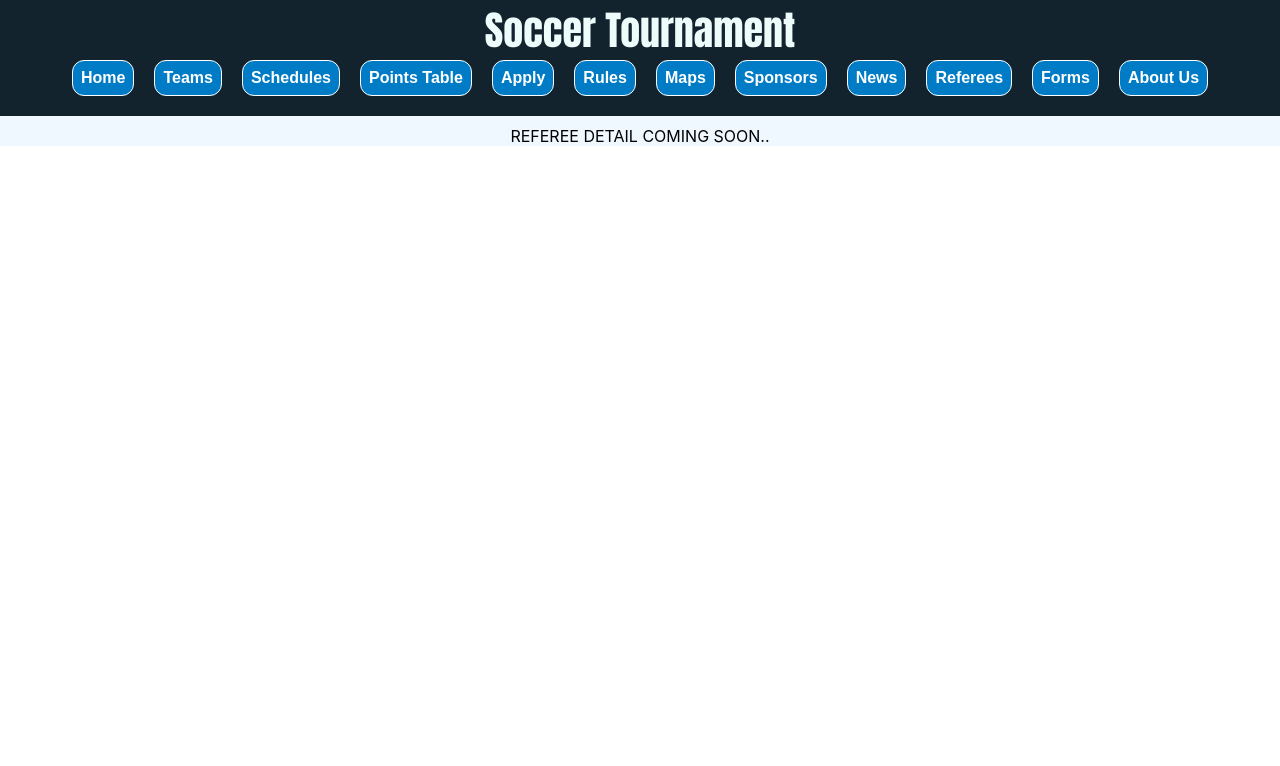
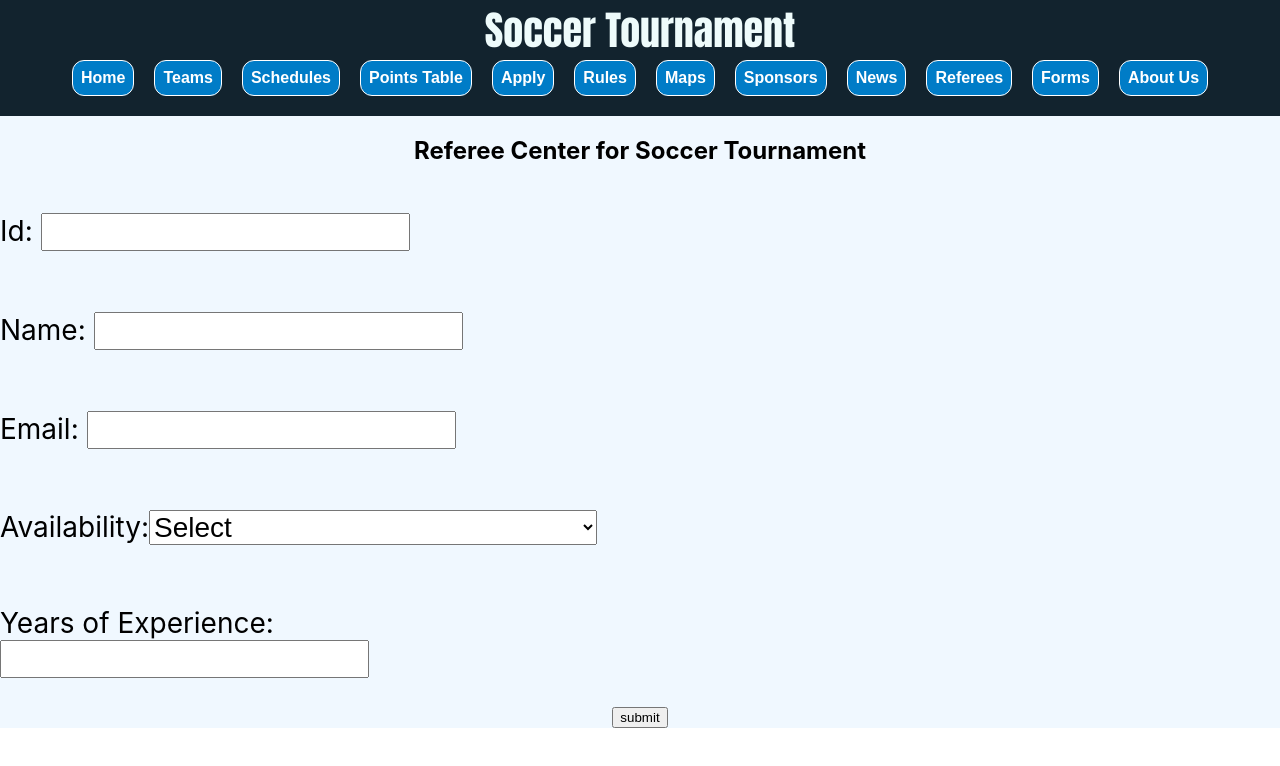
Before and after one commit to darshinshah/SER-515-Group-17, a React (Create React App) app in the folder frontend/: page /referees in a window 1280 px wide. Shown: the top 766 px of the page. Built offline with nearby package versions, Linux system fonts and the light colour scheme.

Commit message:
added form details to register referee

```diff
--- a/frontend/src/App.js
+++ b/frontend/src/App.js
@@ -5,7 +5,7 @@ import { BrowserRouter, Route, Switch } from 'react-router-dom';
 import Navigation from './Components/Navigation';
 import Home from './Components/Home';
 import Teams from './Components/Teams';
-import Referees from './Components/Referees'
+import Referee from './Components/Referees'
 import Admin from './Components/Admin';
 import Sponsors from './Components/Sponsors';
 import News from './Components/News';
@@ -42,7 +42,7 @@ function App() {
              <Route path="/about" component={AboutUs}/>
              <Route path="/admin" component={Admin}/>
              <Route path="/sponsors" component={Sponsors}/>
-             <Route path="/referees" component={Referees}/>
+             <Route path="/referees" component={Referee}/>
              <Route path="/forms" component={Forms}/>
            </Switch>
         </div>
--- a/frontend/src/Components/Referees.css
+++ b/frontend/src/Components/Referees.css
@@ -0,0 +1,20 @@
+.refereedetail {
+}
+.refereepage___content{
+    padding: 5px 10px;
+}
+.refereepage___content label {
+    margin: 10px 0;
+}
+
+.loginform{
+    flex-direction: column;
+    text-align: left;
+    max-width: 50%;
+    font-size: 12px;
+
+}
+
+.applypage__form input, select {
+    width: 48%;
+}
--- a/frontend/src/Components/Referees.js
+++ b/frontend/src/Components/Referees.js
@@ -1,9 +1,75 @@
 import './Referees.css';
-const Referees = () => {
-    return (
-        <div className="refereedetail">
-            REFEREE DETAIL COMING SOON..
+import React from 'react';
+import axios from 'axios';
+
+export class Referee extends React.Component{
+    constructor(props){
+        super(props);
+        this.state={
+            employee:{
+                id:'',
+                name:'',
+                email:'',
+                yearsOfExp:'',
+                availability:''
+            }
+
+        }
+    }
+    changeHandler=e=>{
+        const name=e.target.name;
+        const value = e.target.value;
+        this.setState({employee:{
+            ...this.state.employee,
+            [name]:value
+        }});
+    }
+
+    onCreate=()=>{
+        console.log(this.state.employee.id);
+        console.log(this.state.employee.name);
+        console.log(this.state.employee.email);
+        console.log(this.state.employee.yearsOfExp);
+        console.log(this.state.employee.availability);
+
+    }
+
+    render(){
+        return(
+            <div>
+                <h2>Referee Center for Soccer Tournament</h2>
+                <form className="loginform">
+                    <p>
+                        <label> Id: </label> <input type="text"
+                         name="id" value={this.state.employee.id} onChange={this.changeHandler}></input>
+                    </p>
+                    <p>
+                        <label>  Name: <input type="text"
+                         name="name" value={this.state.employee.name} onChange={this.changeHandler}></input></label>
+                    </p>
+                    <p>
+                        <label> Email: <input type="text"
+                         name="email" value={this.state.employee.email} onChange={this.changeHandler}></input></label>
+                    </p>
+                    <p>
+                        <label> Availability:
+                        <select id="dropdown" name="availability" onChange={this.changeHandler}>
+                            <option value="available">Select</option>
+                            <option value="Yes">Yes</option>
+                            <option value="No">No</option>
+                        </select>
+                        </label>
+                    </p>
+                    <p>
+                        <label> Years of Experience: <input type="text"
+                         name="yearsOfExp" value={this.state.employee.yearsOfExp} onChange={this.changeHandler}></input></label>
+                    </p>
+                </form>
+                <button onClick={this.onCreate}>submit</button>
             </div>
-    )
+        )
+    }
+
 }
-export default Referees;
+
+export default Referee;
```
